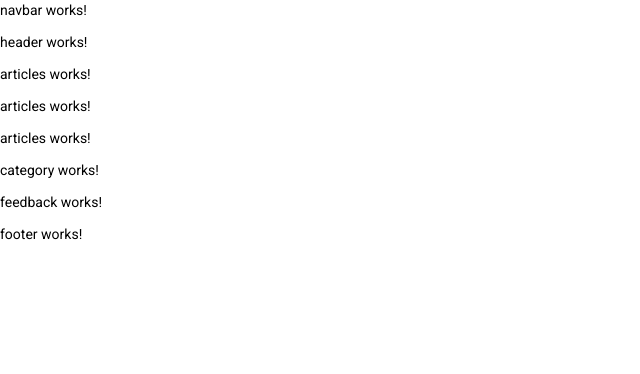
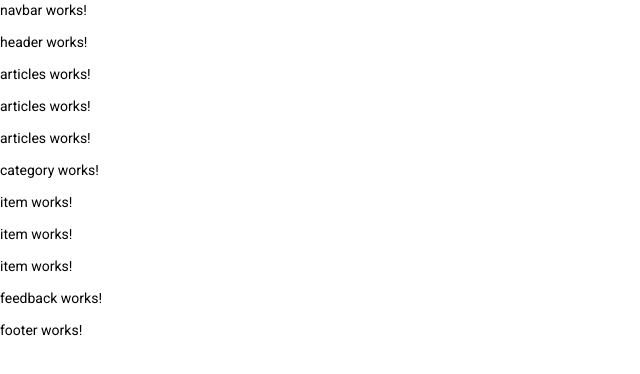
Before and after one commit to mahdibouaziz/tunostalgie-front, an Angular app: page / in a window 1280 px wide. Shown: the top 374 px of the page, without its empty margins (0-640 px from the left). Built offline with nearby package versions, Linux system fonts and the light colour scheme.

Commit message:
Creating item component

```diff
--- a/src/app/app.module.ts
+++ b/src/app/app.module.ts
@@ -13,9 +13,10 @@ import { FeedbackComponent } from './home/feedback/feedback.component';
 import { NavbarComponent } from './navbar/navbar.component';
 import { FooterComponent } from './footer/footer.component';
 import { HeaderComponent } from './home/header/header.component';
+import { ItemComponent } from './home/category/item/item.component';
 
 @NgModule({
-  declarations: [AppComponent, HomeComponent, CategoryComponent, ArticlesComponent, FeedbackComponent, NavbarComponent, FooterComponent, HeaderComponent],
+  declarations: [AppComponent, HomeComponent, CategoryComponent, ArticlesComponent, FeedbackComponent, NavbarComponent, FooterComponent, HeaderComponent, ItemComponent],
   imports: [
     BrowserModule,
     BrowserAnimationsModule,
--- a/src/app/home/category/category.component.html
+++ b/src/app/home/category/category.component.html
@@ -1 +1,4 @@
 <p>category works!</p>
+<app-item></app-item>
+<app-item></app-item>
+<app-item></app-item>
--- /dev/null
+++ b/src/app/home/category/item/item.component.html
@@ -0,0 +1 @@
+<p>item works!</p>
--- /dev/null
+++ b/src/app/home/category/item/item.component.ts
@@ -0,0 +1,15 @@
+import { Component, OnInit } from '@angular/core';
+
+@Component({
+  selector: 'app-item',
+  templateUrl: './item.component.html',
+  styleUrls: ['./item.component.css']
+})
+export class ItemComponent implements OnInit {
+
+  constructor() { }
+
+  ngOnInit(): void {
+  }
+
+}
```
Also changed, not shown: src/app/home/category/item/item.component.css (added), 2 other files (tests, documents, lock files or other folders).
